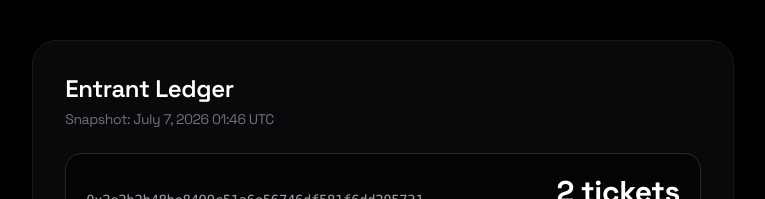
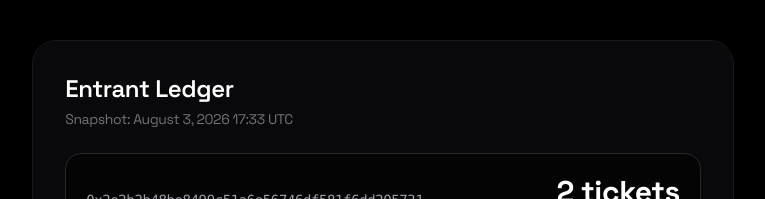
Before and after one commit to GridPhantoms/grid-keys-points, a Next.js app: page /raffle in a window 1280 px wide. Shown: the part 942-1141 px from the top of the page, without its empty margins (257-1022 px from the left). Built offline with nearby package versions, Linux system fonts and the light colour scheme.

Commit message:
Update raffle snapshot

```diff
--- a/app/raffle/page.tsx
+++ b/app/raffle/page.tsx
@@ -10,7 +10,7 @@ export default function RaffleTracker() {
   const [totalTickets, setTotalTickets] = useState(0);
   const [entrants, setEntrants] = useState<any[]>([]);
   const [loading, setLoading] = useState(true);
-  const [lastSnapshot] = useState("July 7, 2026 01:46 UTC");
+  const [lastSnapshot] = useState("August 3, 2026 17:33 UTC");
   const [menuOpen, setMenuOpen] = useState(false);
 
   // Exact timestamp of the 30th eligible mint. Updated by the raffle snapshot generator once reached.
```
Also changed, not shown: public/raffle-snapshot.csv.
